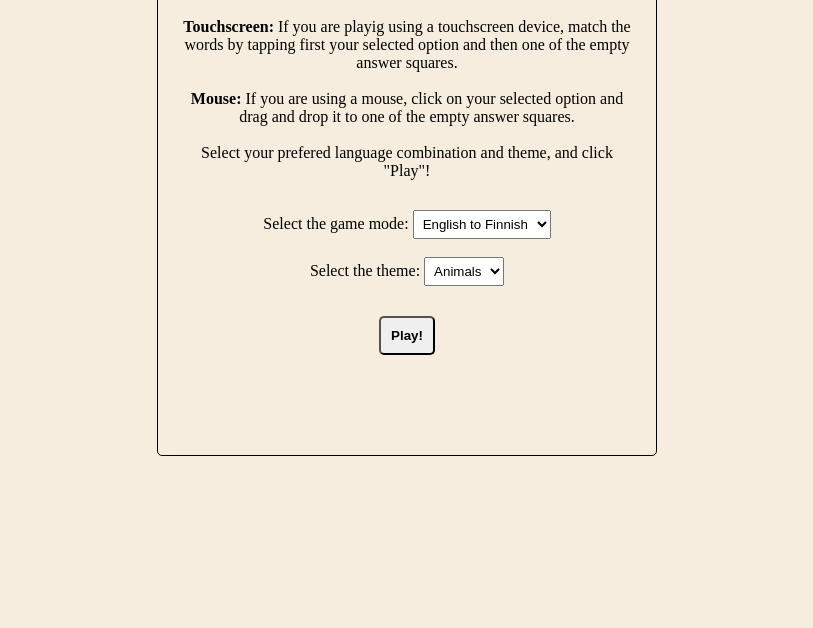
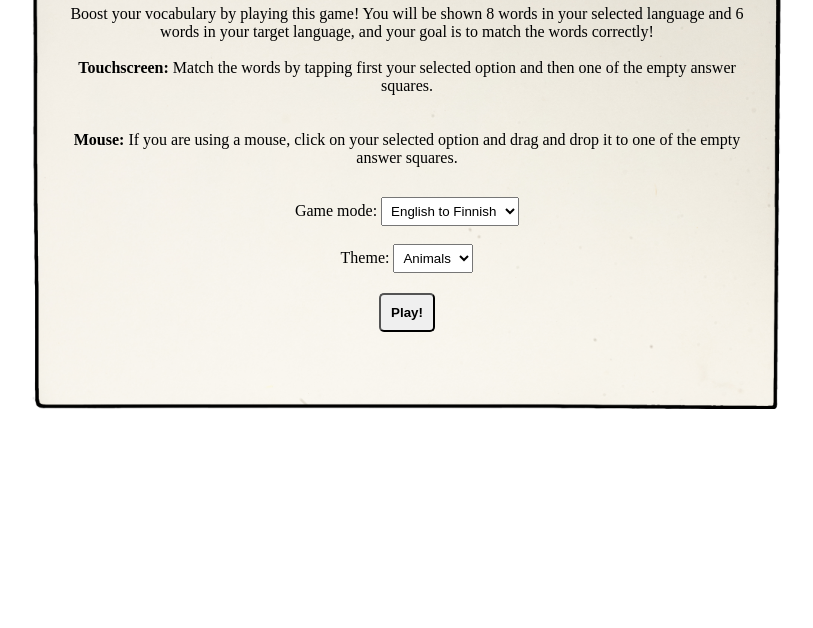
Before and after one commit to jonnlai/language-game, a plain HTML site: page index.html in a window 1280 px wide. Shown: the part 172-800 px from the top of the page, without its empty margins (233-1046 px from the left). Drawn offline with Linux system fonts and the light colour scheme.

Commit message:
feat: add bg image and improve styling

```diff
--- a/assets/css/style.css
+++ b/assets/css/style.css
@@ -6,15 +6,19 @@
 
 body {
   text-align: center;
-  margin-top: 30px;
-  background-color: rgb(247, 237, 222);
 }
 
 main {
-  max-width: 500px;
-  margin: 20px auto;
-  padding: 10px;
-  background-color: rgb(247, 237, 222);
+  padding-top: 20px;
+  /*Photo by <a href="/photographer/fresh-m-44134">fresh-m</a> on <a href="/">Freeimages.com</a>*/
+  background: url("../images/notepad-1000px.png") no-repeat;
+  background-size: cover;
+  height: 100vh;
+  padding: 120px 10px;
+}
+
+h1 {
+  margin: 40px 0 20px;
 }
 
 select {
@@ -25,10 +29,15 @@ select {
   margin: 0 10px 30px;
 }
 
+.hidden {
+  display: none;
+}
+
 #play-area {
   max-width: 320px;
   margin: 0 auto;
-  display: flex;
+  /* Set play-area to display: none to remove the extra space from below the "Play" button before the player clicks Play */
+  display: none;
 }
 
 /* W3Schools and MDN Wed docs were consulted on how to create a grid and how to use grid templates: https://www.w3schools.com/css/css_grid_container.asp
@@ -56,7 +65,7 @@ and https://developer.mozilla.org/en-US/docs/Web/CSS/grid*/
 
 /* How to use CSS wildcard selector taken from: https://www.geeksforgeeks.org/wildcard-selectors-and-in-css-for-classes/#starts-with-wildcard-selector*/
 #answers-area > [id^="2-"] {
-  background-color: rgb(247, 237, 222);
+  background-color: transparent;
   border: none;
 }
 
@@ -74,6 +83,9 @@ and https://developer.mozilla.org/en-US/docs/Web/CSS/grid*/
   margin: 5px 10px 5px 0;
   height: 30px;
   padding: 5px;
+}
+
+[draggable="true"] {
   cursor: pointer;
 }
 
@@ -87,7 +99,7 @@ and https://developer.mozilla.org/en-US/docs/Web/CSS/grid*/
 }
 
 button {
-  margin: 30px auto 0 auto;
+  margin: 20px auto 0 auto;
   padding: 10px;
   border-radius: 5px;
   font-weight: bold;
@@ -95,9 +107,30 @@ button {
 
 @media screen and (min-width: 600px) {
   main {
-    border: 1px solid black;
-    border-radius: 5px;
-    background-color: rgb(247, 237, 222);
-    padding: 30px 10px;
+    background-size: contain;
+    padding-top: 70px;
+    margin: 10px auto;
+    width: 750px;
+    height: 600px;
+  }
+
+  .hidden {
+    display: block;
+  }
+
+  #count-and-buttons {
+    display: flex;
+    justify-content: center;
+    gap: 50px;
+  }
+
+  #buttons {
+    align-self: top;
   }
 }
+
+@media screen and (min-width: 1400px) {
+  main {
+    margin: 5vw auto;
+  }
+}
--- a/assets/js/script.js
+++ b/assets/js/script.js
@@ -15,6 +15,7 @@ const animals = [
  * How to use a for loop to create a grid was taken from: https://github.com/ImKennyYip/slide-puzzle/blob/master/puzzle.js
  */
 function loadGame() {
+  document.getElementById("play-area").style.display = "flex";
   document.getElementById("play-button").style.display = "none";
   document.getElementById("selection-area").style.display = "none";
   document.getElementById("info-area").style.display = "none";
--- a/index.html
+++ b/index.html
@@ -7,27 +7,28 @@
     <link rel="stylesheet" href="assets/css/style.css" />
   </head>
   <body>
-    <h1>Vocabulary Booster</h1>
     <main>
+      <h1>Vocabulary Booster</h1>
       <div id="info-area">
         Boost your vocabulary by playing this game! You will be shown 8 words in
         your selected language and 6 words in your target language, and your
         goal is to match the words correctly!
         <br />
         <br />
-        <strong>Touchscreen: </strong>If you are playig using a touchscreen
-        device, match the words by tapping first your selected option and then
-        one of the empty answer squares.
-        <br />
-        <br />
-        <strong>Mouse: </strong>If you are using a mouse, click on your selected
-        option and drag and drop it to one of the empty answer squares.
-        <br /><br />Select your prefered language combination and theme, and
-        click "Play"!
+        <strong>Touchscreen: </strong>Match the words by tapping first your
+        selected option and then one of the empty answer squares.
+
+        <div class="hidden">
+          <br />
+          <br /><strong>Mouse: </strong>If you are using a mouse, click on your
+          selected option and drag and drop it to one of the empty answer
+          squares.
+        </div>
+        <!-- <br /><br />Select your prefered language combination and theme, and click "Play"! -->
       </div>
       <form id="selection-area" action="">
         <div id="select-mode">
-          <label for="mode">Select the game mode:</label>
+          <label for="mode">Game mode:</label>
           <select name="mode" id="mode">
             <option value="eng-to-fin">English to Finnish</option>
             <option value="fin-to-eng">Finnish to English</option>
@@ -35,21 +36,26 @@
         </div>
         <br />
         <div id="select-theme">
-          <label for="theme">Select the theme:</label>
+          <label for="theme">Theme:</label>
           <select name="theme" id="theme">
             <option value="animals">Animals</option>
             <option value="nature">Nature</option>
           </select>
         </div>
       </form>
+      <button id="play-button" onclick="loadGame()">Play!</button>
 
-      <button id="play-button" onclick="loadGame()">Play!</button>
+      <!-- Play area -->
       <div id="play-area">
         <div id="answers-area"></div>
         <div id="options-area"></div>
       </div>
-      <div id="answer-count"></div>
-      <div id="buttons"></div>
+
+      <!-- Answer count and buttons -->
+      <div id="count-and-buttons">
+        <div id="answer-count"></div>
+        <div id="buttons"></div>
+      </div>
     </main>
     <!-- Font Awesome kit -->
     <script
```
Also changed, not shown: assets/images/notepad-1000px.png (added).
